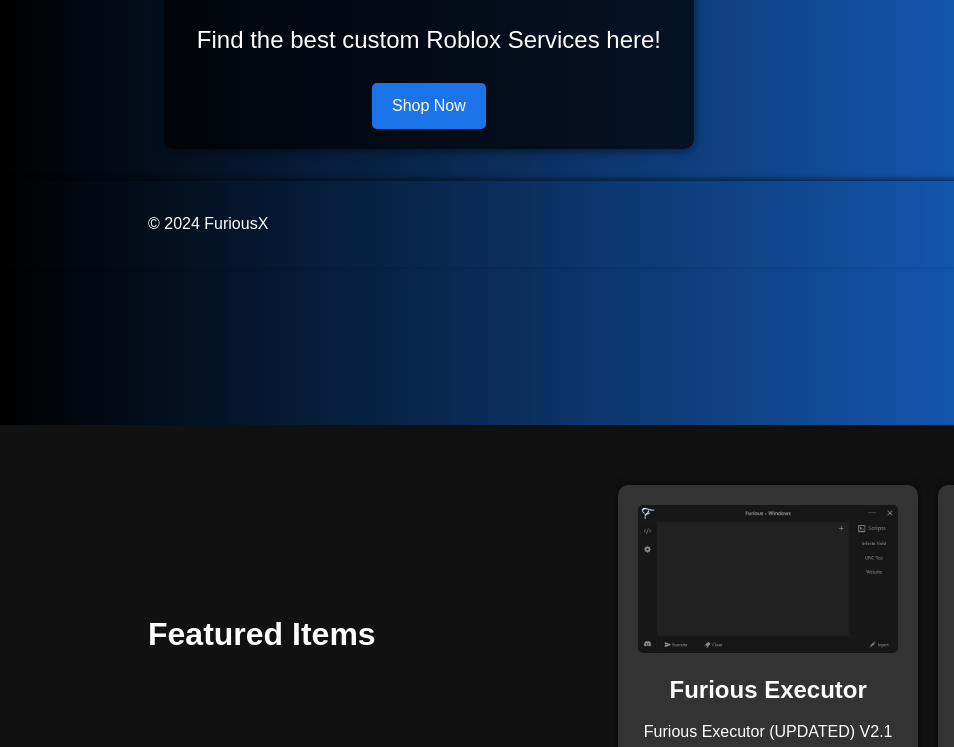
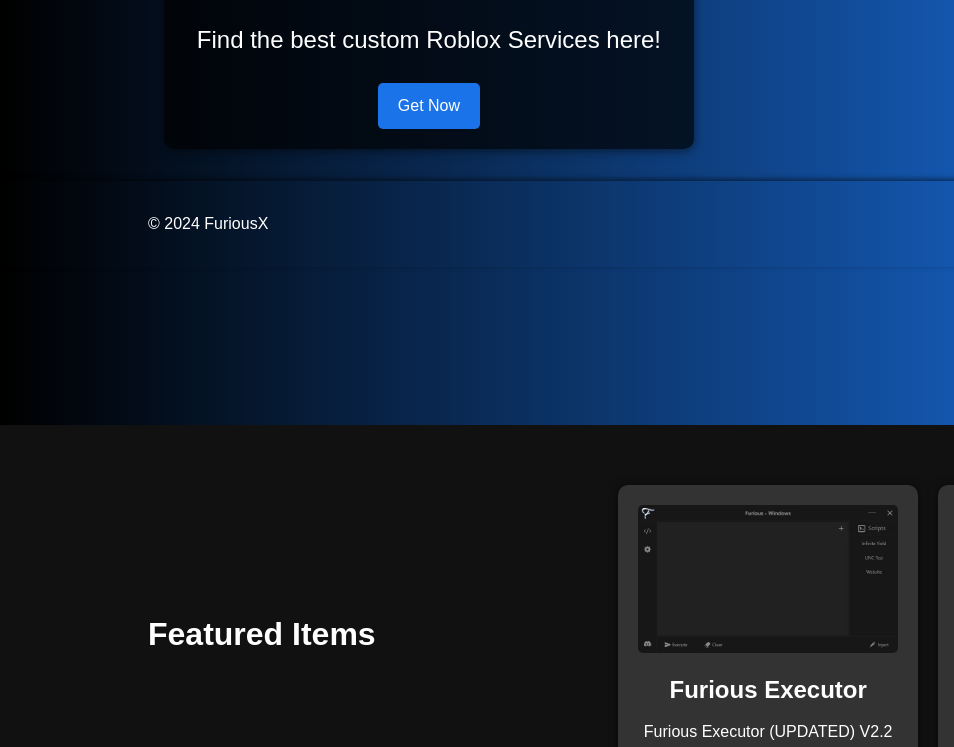
Before and after one commit to vsqzz/FuriousX, a website: page index.html in a window 1280 px wide. Shown: the part 533-1280 px from the top of the page, 0-954 px from the left. Drawn offline with Linux system fonts and the light colour scheme.

Commit message:
Update index.html

```diff
--- a/index.html
+++ b/index.html
@@ -33,7 +33,7 @@
                 <div class="hero-content">
                     <h1>Welcome to FuriousX</h1>
                     <p>Find the best custom Roblox Services here!</p>
-                    <a href="catalog.html" class="button">Shop Now</a>
+                    <a href="catalog.html" class="button">Get Now</a>
                 </div>
             </div>
         </section>
@@ -45,7 +45,7 @@
                     <div class="item-card">
                         <img src="images/item1.jpg" alt="Furious Executor">
                         <h3>Furious Executor</h3>
-                        <p>Furious Executor (UPDATED) V2.1</p>
+                        <p>Furious Executor (UPDATED) V2.2</p>
                         <a href="item1.html" class="button">View</a>
                     </div>
                     <div class="item-card">
```
